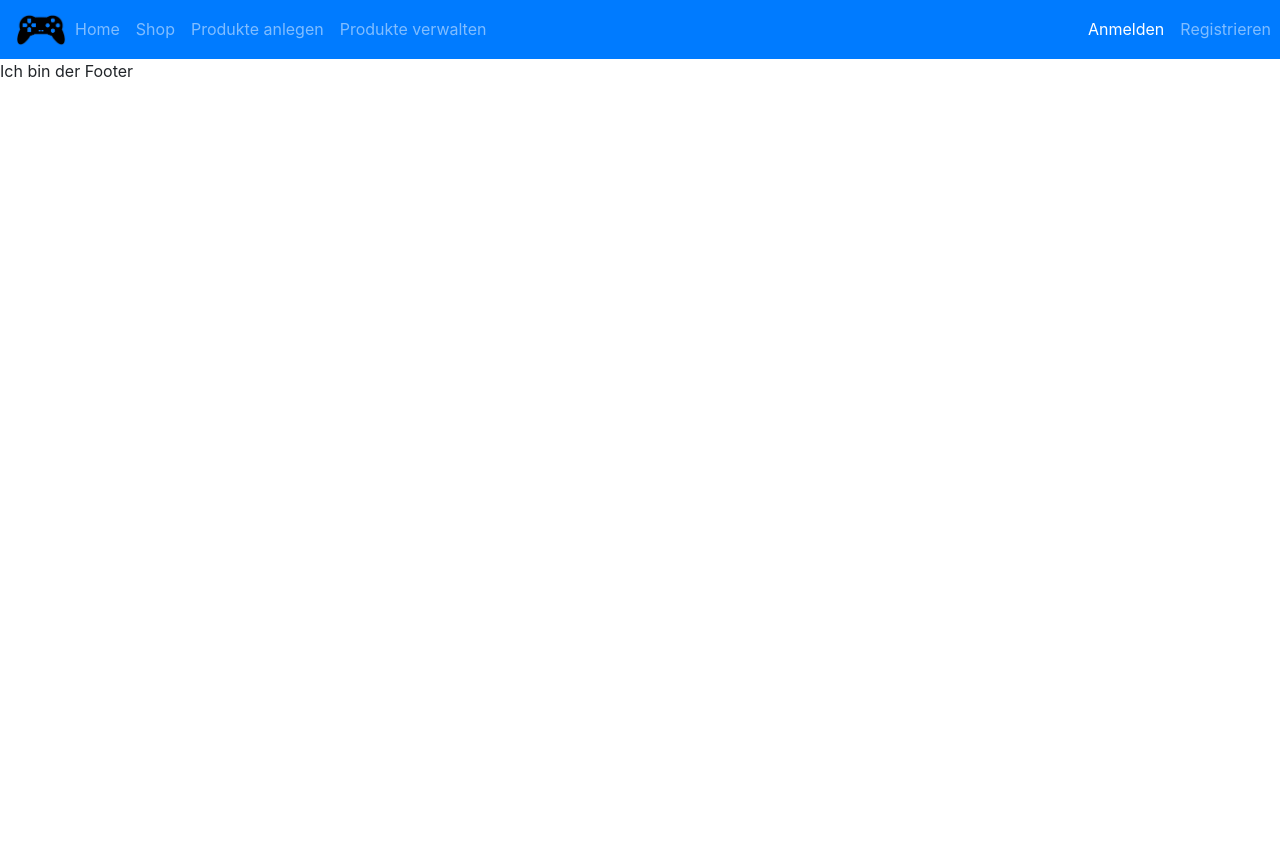
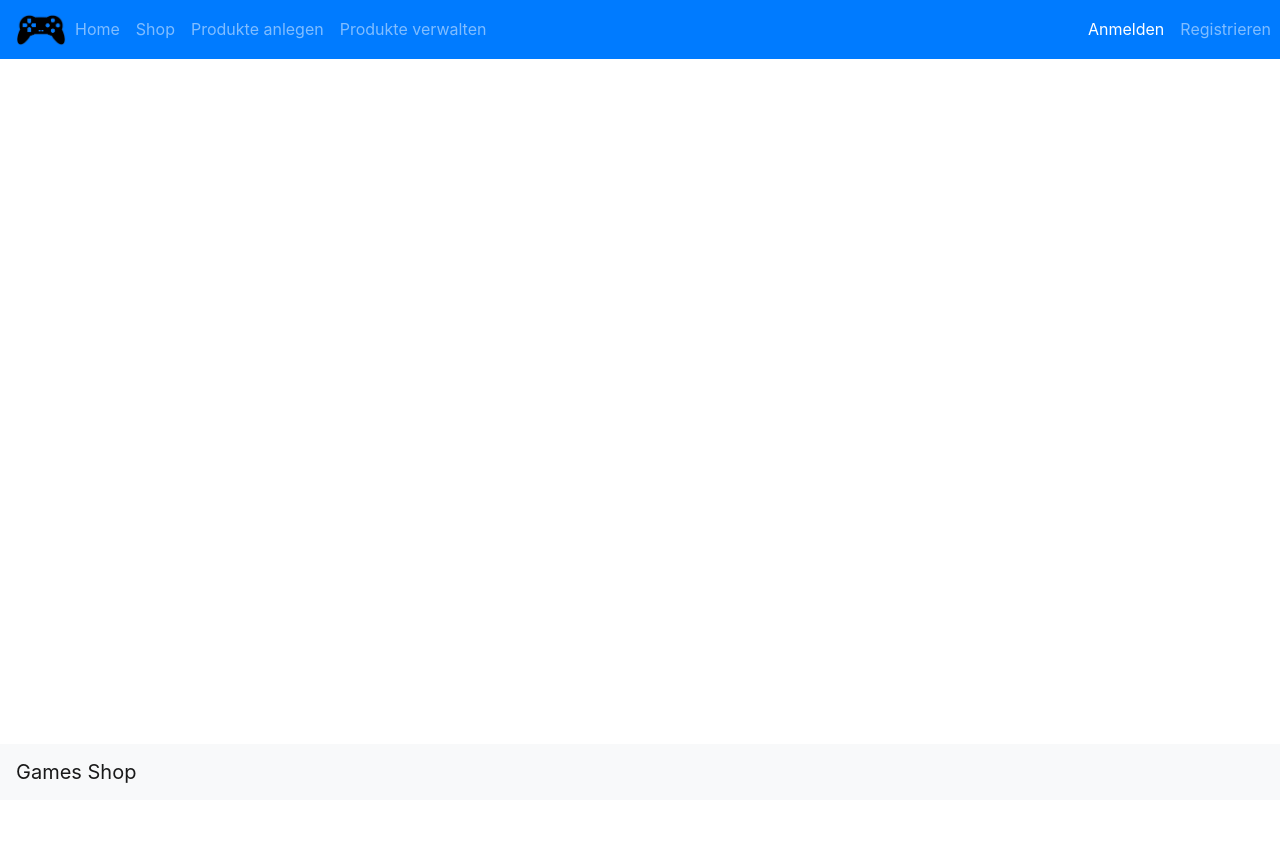
Before and after one commit to albsie/games_shop, a PHP site: page /web/login.php in a window 1280 px wide. Before the commit the page ends 77 px from the top, so only its background shows below. Run offline with PHP 8.4, Linux system fonts and the light colour scheme.

Commit message:
feat: new styles

```diff
--- a/content/footer.php
+++ b/content/footer.php
@@ -1,5 +1,7 @@
 <footer>
-Ich bin der Footer
+  <nav class="navbar navbar-light bg-light">
+    <a class="navbar-brand" href="index.php">Games Shop</a>
+  </nav>
 </footer>
   </body>
 </html>
--- a/css/master.css
+++ b/css/master.css
@@ -1,6 +1,12 @@
+html,body{
+  height: 100%;
+}
 header nav a img{
   max-width: 50px;
   width: 50px;
+}
+main{
+  height: 100%;
 }
 main h1{
   margin: 5vh 0;
@@ -9,3 +15,9 @@ main h1{
 .error{
   color: red;
 }
+footer{
+  position: fixed;
+    left: 0;
+    right: 0;
+    bottom: 0;
+}
--- a/index.php
+++ b/index.php
@@ -1,5 +1,9 @@
 <?php
 include_once "content/header.php";
+?>
+<main class="container">
+
+</main>
+<?php
 include_once "content/footer.php";
-
 ?>
--- a/login.php
+++ b/login.php
@@ -1,4 +1,18 @@
 <?php
 include_once "content/header.php";
+#Arbeitsauftrag:
+#1. Erstelle ein Login Formular mit Email und Passwort
+#2. Prüffe mit var_dump ob die Daten auf dem Server ankommen
+#3. Validiere die Daten und gebe eine Fehlermeldung aus, wenn ein Feld leer ist.
+#4. Überprüfft euere Anmeldedaten. Übergangslösung Variable mit euren Passwort anlegen
+#5. Wenn es keinen Fehler gibt, dann starte die Session und speichere folgende Wert darin ab:
+#     - email
+#     - firstname = euer Name (Übergangslösung bis wir die Datenbank starten)
+?>
+<main class="container">
+
+</main>
+
+<?php
 include_once "content/footer.php";
 ?>
--- a/products/edit.php
+++ b/products/edit.php
@@ -1,4 +1,9 @@
 <?php
 include_once "../content/header.php";
+?>
+<main class="container">
+
+</main>
+<?php
 include_once "../content/footer.php";
 ?>
--- a/products/new.php
+++ b/products/new.php
@@ -1,4 +1,9 @@
 <?php
 include_once "../content/header.php";
+?>
+<main class="container">
+
+</main>
+<?php
 include_once "../content/footer.php";
 ?>
--- a/shop.php
+++ b/shop.php
@@ -1,4 +1,9 @@
 <?php
 include_once "content/header.php";
+?>
+<main class="container">
+
+</main>
+<?php
 include_once "content/footer.php";
 ?>
```
